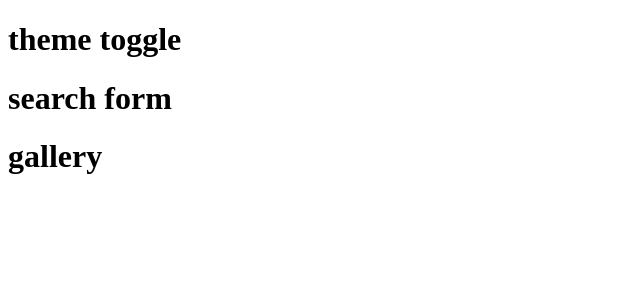
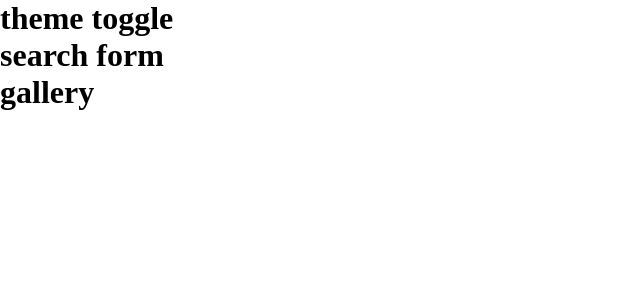
Before and after one commit to ela-md/Unsplash-images, a React (Vite) app: page / in a window 1280 px wide. Shown: the top 300 px of the page, without its empty margins (0-640 px from the left). Built offline with nearby package versions, Linux system fonts and the light colour scheme.

Commit message:
global css styles added

```diff
--- a/src/index.css
+++ b/src/index.css
@@ -0,0 +1,71 @@
+/* GLOBAL CSS */
+
+*,
+::after,
+::before {
+  margin: 0;
+  padding: 0;
+  box-sizing: border-box;
+}
+
+html {
+  font-size: 100%;
+} /*16px*/
+
+:root {
+  /* colors */
+  --primary-100: #e2e0ff;
+  --primary-200: #c1beff;
+  --primary-300: #a29dff;
+  --primary-400: #837dff;
+  --primary-500: #645cff;
+  --primary-600: #504acc;
+  --primary-700: #3c3799;
+  --primary-800: #282566;
+  --primary-900: #141233;
+
+  /* grey */
+  --grey-50: #f8fafc;
+  --grey-100: #f1f5f9;
+  --grey-200: #e2e8f0;
+  --grey-300: #cbd5e1;
+  --grey-400: #94a3b8;
+  --grey-500: #64748b;
+  --grey-600: #475569;
+  --grey-700: #334155;
+  --grey-800: #1e293b;
+  --grey-900: #0f172a;
+  /* rest of the colors */
+  --black: #222;
+  --white: #fff;
+  --red-light: #f8d7da;
+  --red-dark: #842029;
+  --green-light: #d1e7dd;
+  --green-dark: #0f5132;
+
+  --small-text: 0.875rem;
+  --extra-small-text: 0.7em;
+  /* rest of the vars */
+  --borderRadius: 0.25rem;
+  --letterSpacing: 1px;
+  --transition: 0.3s ease-in-out all;
+  --max-width: 1120px;
+  --fixed-width: 600px;
+  --view-width: 90vw;
+  /* box shadow*/
+  --shadow-1: 0 1px 3px 0 rgba(0, 0, 0, 0.1), 0 1px 2px 0 rgba(0, 0, 0, 0.06);
+  --shadow-2: 0 4px 6px -1px rgba(0, 0, 0, 0.1),
+    0 2px 4px -1px rgba(0, 0, 0, 0.06);
+  --shadow-3: 0 10px 15px -3px rgba(0, 0, 0, 0.1),
+    0 4px 6px -2px rgba(0, 0, 0, 0.05);
+  --shadow-4: 0 20px 25px -5px rgba(0, 0, 0, 0.1),
+    0 10px 10px -5px rgba(0, 0, 0, 0.04);
+  /* dark mode setup */
+  --dark-mode-bg-color: #333;
+  --dark-mode-text-color: #f0f0f0;
+  --backgroundColor: var(--gray-50);
+  --textColor: var(--gray-900);
+  --darkModeTransition: color 0.3s ease-in-out,
+  background-color 0.3s ease-in-out;
+
+}
```
